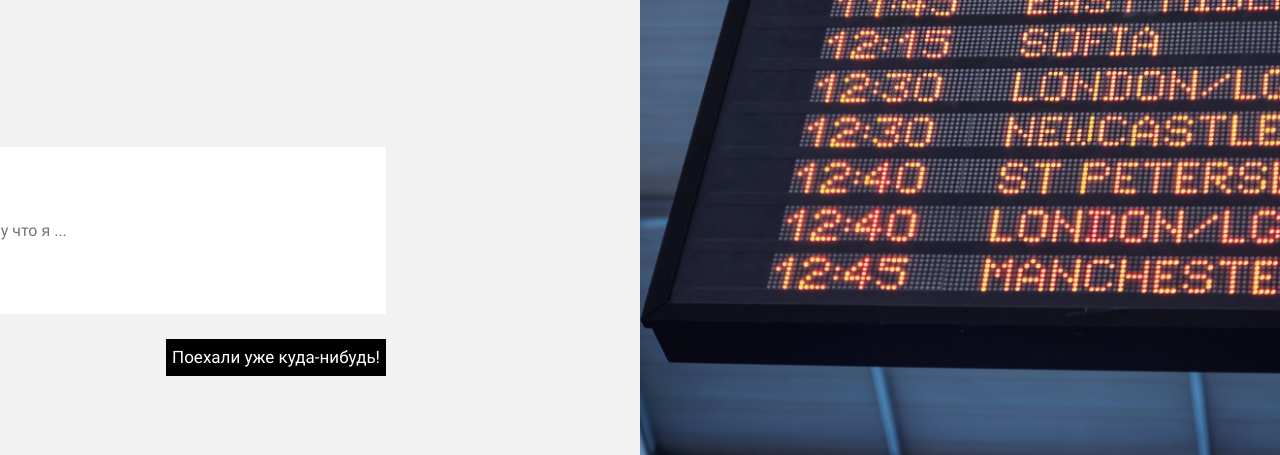
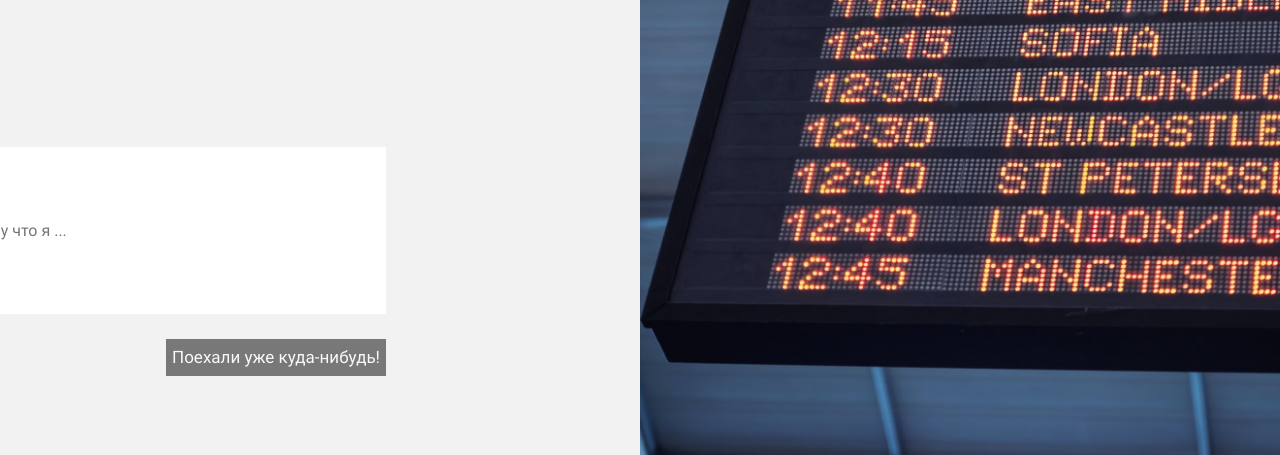
Before and after one commit to kseniiandrianova/project-for-good-luck, a plain HTML site: page index.html in a window 1280 px wide. In both pictures the pointer is over the button "Поехали уже куда-нибудь!". Shown: the part 3443-3898 px from the top of the page. Drawn offline with Linux system fonts and the light colour scheme.

Commit message:
form__btn:hover

```diff
--- a/blocks/form/__btn/form__btn.css
+++ b/blocks/form/__btn/form__btn.css
@@ -11,4 +11,9 @@
     font-weight: normal;
     cursor: pointer;
     white-space: nowrap;
+    transition: all 0.5s ease;
 }
+
+.form__btn:hover {
+    opacity: 0.5;
+}
```
